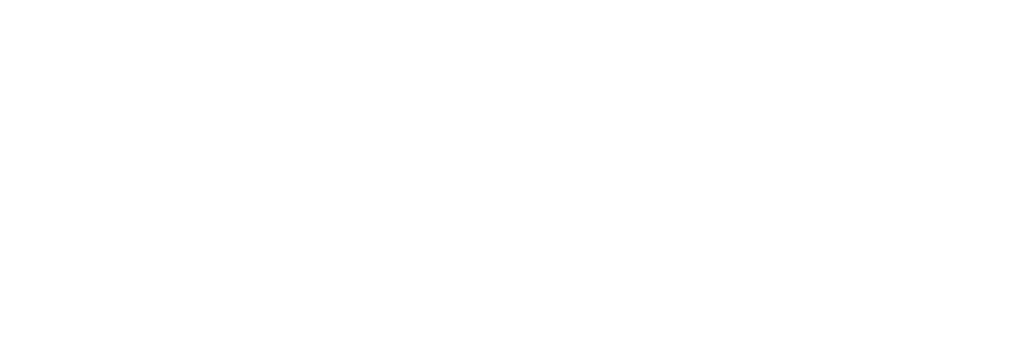
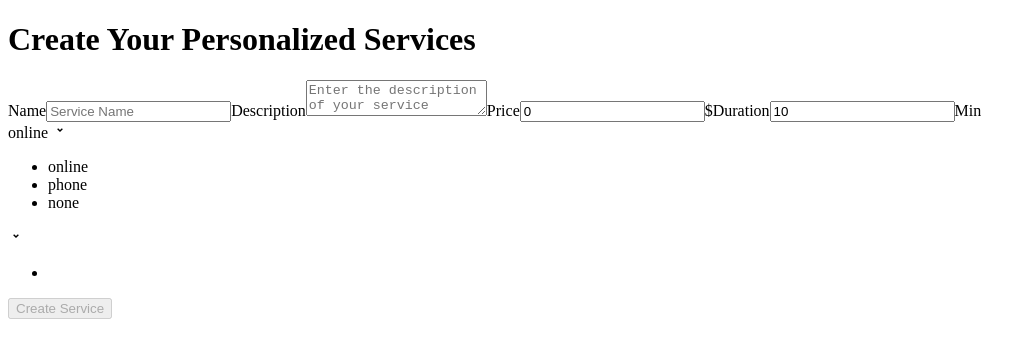
Before and after one commit to Regisl33/Rendez-Vous-Employee-Front, a React (Vite) app: page / in a window 1280 px wide. Shown: the top 358 px of the page, without its empty margins (0-1036 px from the left). Built offline with nearby package versions, Linux system fonts and the light colour scheme.

Commit message:
fix aa few runtime issue

```diff
--- a/src/App.tsx
+++ b/src/App.tsx
@@ -1,5 +1,7 @@
+import CreateService from "./app/features/services/CreateService";
+
 const App = () => {
-  return <div></div>;
+  return <CreateService />;
 };
 
 export default App;
--- a/src/app/api/api.ts
+++ b/src/app/api/api.ts
@@ -1,6 +1,6 @@
 import { createApi, fetchBaseQuery } from "@reduxjs/toolkit/query/react";
 
-const url = process.env.API_BASE_URL;
+const url = import.meta.env.API_BASE_URL;
 
 const api = createApi({
   reducerPath: "api",
--- a/src/app/features/services/CreateService.tsx
+++ b/src/app/features/services/CreateService.tsx
@@ -47,7 +47,7 @@
     } else {
       setIsValid(false);
     }
-  }, [name, description]);
+  }, [name, description, price, duration]);
 
   useEffect(() => {
     setMessage("");
```
Also changed, not shown: 1 other file (tests, documents, lock files or other folders).
